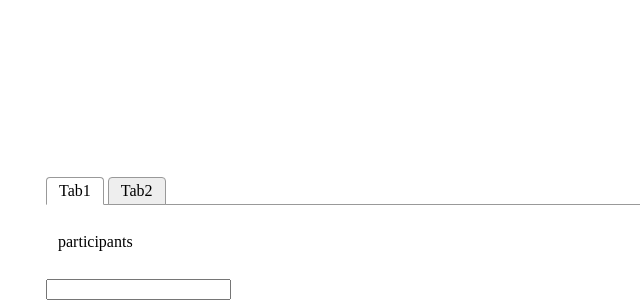
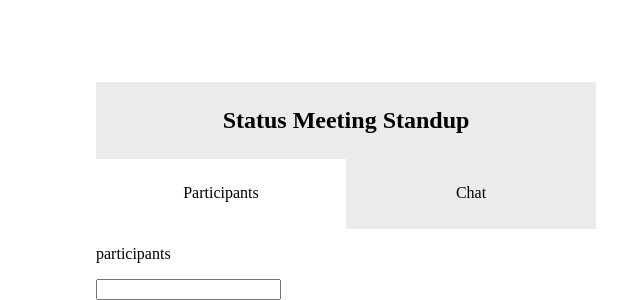
Before and after one commit to milon2000/chat-with-websocket-and-node.js, a website: page index.html in a window 1280 px wide. Shown: the part 500-800 px from the top of the page, without its empty margins (294-934 px from the left). Drawn offline with Linux system fonts and the light colour scheme.

Commit message:
tab styling

```diff
--- a/index.html
+++ b/index.html
@@ -9,12 +9,17 @@
     </head>
     <body>
         <div class="container">
+            <div class="header-wrapper">
+                <div class="header">
+                <h2 class="title">Status Meeting Standup</h2>
+            </div>
+            </div>
             <div class="tabs">
-                    <input type="radio" name="tabs" id="tab1" checked />
-                    <label for="tab1">Tab1</label>
+                    <input type="radio" name="tabs" id="tab1" checked /><!--
+                    --><label for="tab1">Participants</label><!--
 
-                    <input type="radio" name="tabs" id="tab2" />
-                    <label for="tab2">Tab2</label>
+                    --><input type="radio" name="tabs" id="tab2" /><!--
+                    --><label for="tab2">Chat</label>
 
                     <div class="tab content1">
                         <p>participants</p>
--- a/style.css
+++ b/style.css
@@ -1,19 +1,35 @@
+/*---General---*/
+body {
+  margin: 0;
+  padding: 0;
+  box-sizing: border-box;
+}
 .container {
     position: absolute;
     bottom: 0;
-    max-width: 600px;
+    max-width: 500px;
     left: 0;
     right: 0;
     margin: auto;
 }
 
+/*---Header---*/
+.header-wrapper {
+  background-color: #ebebeb;
+}
+.header {
+  padding: 5%;
+}
+.title {
+  margin: 0;
+  text-align: center;
+}
 /*---Tabs---*/
+
 input[type="radio"] {
   display: none;
 }
-input[type="radio"] + label {
-  display: inline-block;
-}
+
 
 input[type="radio"] ~ .tab {
   display: none;
@@ -27,18 +43,21 @@ input[type="radio"] ~ .tab {
 }
 
 input[type="radio"] + label {
-  border: 1px solid #999;
-  background: #eee;
-  padding: 4px 12px;
-  border-radius: 4px 4px 0 0;
+  display: inline-block;
+  height: 20px;
+  border: none;
+  background: #ebebeb;
   position: relative;
-  top: 1px;
+  width: 40%;
+  padding: 5%;
+  text-align: center;
 }
+
 input[type="radio"]:checked + label {
   background: #fff;
-  border-bottom: 1px solid transparent;
+  border: none;
 }
 input[type="radio"] ~ .tab {
-  border-top: 1px solid #999;
-  padding: 12px;
+  border: none;
+
 }
```
